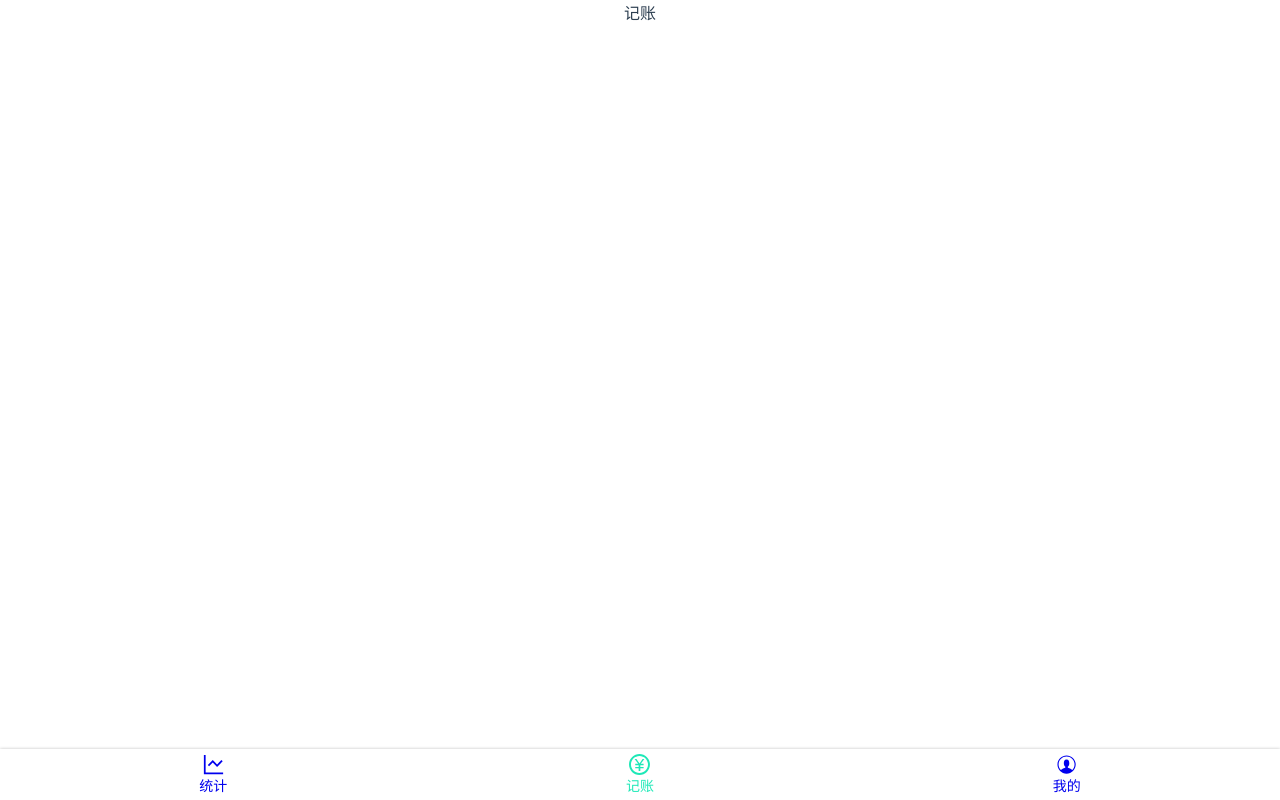
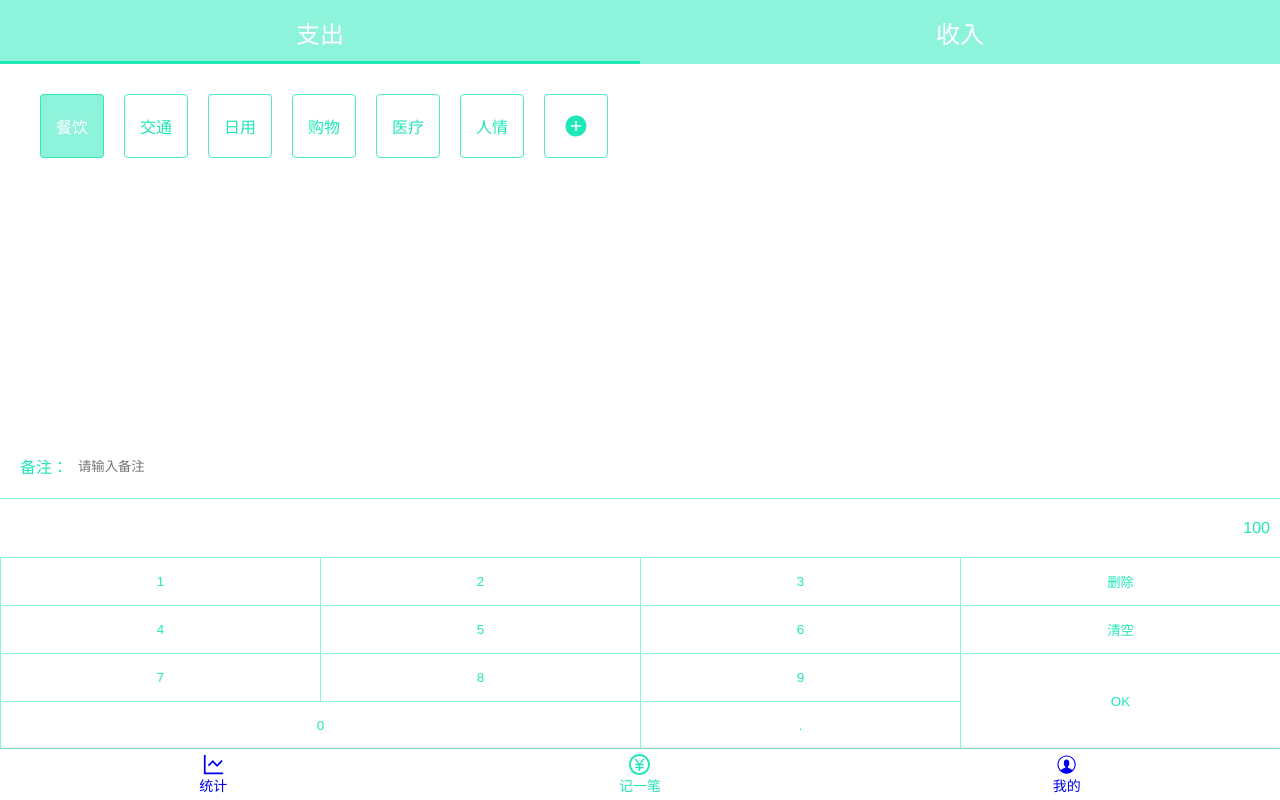
Before and after one commit to chenyulian/minto-account, a Vue app: page /#/record in a window 1280 px wide. Built offline with nearby package versions, Linux system fonts and the light colour scheme.

Commit message:
更新Record组件样式

```diff
--- a/src/App.vue
+++ b/src/App.vue
@@ -19,8 +19,16 @@
   box-sizing: border-box;
 }
 
+ul,ol {
+  list-style: none;
+}
+
 a {
   text-decoration: none;
 }
 
+:focus {
+  outline: none;
+}
+
 </style>
--- a/src/components/Layout.vue
+++ b/src/components/Layout.vue
@@ -1,6 +1,6 @@
 <template>
     <div class="layout-wrapper">
-        <div class="content">
+        <div class="content" :class="classPrefix && `${classPrefix}-content`">
             <slot />
         </div>
 
@@ -15,7 +15,10 @@
         name: 'Layout',
         components: {
             Nav
-        }
+        },
+        props: [
+            'classPrefix'
+        ]
     }
 </script>
 
--- a/src/components/Nav.vue
+++ b/src/components/Nav.vue
@@ -6,7 +6,7 @@
       </router-link>
       <router-link to="/record" class="item">
         <Icon name="money" />
-        记账
+        记一笔
       </router-link>
       <router-link to="/userInfo" class="item">
         <Icon name="user" />
--- a/src/views/Record.vue
+++ b/src/views/Record.vue
@@ -1,8 +1,53 @@
 <template>
-    <Layout>
-        <p>
-            记账
-        </p>
+    <Layout class-prefix="record-layout">
+        <div class="numberPad">
+            <div class="output">
+                100
+            </div>
+            <div class="buttons">
+                <button>1</button>
+                <button>2</button>
+                <button>3</button>
+                <button>删除</button>
+                <button>4</button>
+                <button>5</button>
+                <button>6</button>
+                <button>清空</button>
+                <button>7</button>
+                <button>8</button>
+                <button>9</button>
+                <button class="ok">OK</button>
+                <button class="zero">0</button>
+                <button class="point">.</button>
+            </div>
+        </div>
+
+        <div>
+            <label class="notes">
+                <span class="name">备注：</span>
+                <input type="text" placeholder="请输入备注"/>
+            </label>
+        </div>
+
+         <div class="tags">
+            <ul>
+                <li class="selected">餐饮</li>
+                <li>交通</li>
+                <li>日用</li>
+                <li>购物</li>
+                <li>医疗</li>
+                <li>人情</li>
+                <li><Icon name="add" /></li>
+            </ul>
+        </div>
+
+        <div class="type">
+            <ul class="types">
+                <li  class="selected">支出</li>
+                <li>收入</li>
+            </ul>
+        </div>
+
     </Layout>
 </template>
 
@@ -12,6 +57,123 @@
     }
 </script>
 
+<style lang="scss">
+    .record-layout-content {
+        display: flex;
+        flex-direction: column-reverse;
+    }
+</style>
 <style lang="scss" scoped>
 
+    .types {
+        color: white;
+        display: flex;
+        background: rgba(30, 232, 183,50%);;
+        flex-direction: row;
+        font-size: 24px;
+        text-align: center;
+        > li {
+            display: flex;
+            width: 50%;
+            height: 64px;
+            justify-content: center;
+            align-items: center;
+            position: relative;
+            &.selected::after{
+                position: absolute;
+                content: '';
+                width: 100%;
+                height: 3px;
+                background-color: rgba(30, 232, 183);
+                bottom: 0;
+                left: 0;
+            }
+        }
+    }
+
+    .tags {
+        flex-grow: 1;
+        flex-wrap: wrap;
+        background-color: white;
+        overflow: auto;
+        color: rgba(30, 232, 183);
+
+        > ul {
+            display: flex;
+            flex-wrap: wrap;
+            padding: 20px 30px;
+        }
+        > ul > li {
+            width: 64px;
+            height: 64px;
+            border: 1px solid rgba(30, 232, 183, 80%);
+            display: flex;
+            justify-content: center;
+            align-items: center;
+            margin: 10px;
+            border-radius: 4px;
+            &.selected {
+                background-color: rgba(30, 232, 183, 50%);
+                color: white;
+            }
+        }
+    }
+
+    .notes {
+        display: flex;
+        align-items: center;
+        color: rgba(30, 232, 183);
+        > .name {
+            padding-left: 20px;
+            padding-right: 10px;
+        }
+        > input {
+            height: 64px;
+            flex-grow: 1;
+            border: none;
+        }
+
+    }
+
+    .numberPad {
+        color: rgba(30, 232, 183);
+        > .output {
+            padding: 20px 10px;
+            text-align: right;
+            border-top: 1px solid rgba(30, 232, 183, 50%);
+        }
+        > .buttons {
+            > button {
+                $h: 48px;
+                width: 25%;
+                height: $h;
+                border-left: 1px solid rgba(30, 232, 183, 50%);
+                border-right: none;
+                border-top: 1px solid rgba(30, 232, 183, 50%);
+                border-bottom: none;
+                background-color: transparent;
+                color: rgba(30, 232, 183);
+                float: left;
+                &.ok {
+                    height: 2*$h;
+                    float:right;
+                    border-bottom: 1px solid rgba(30, 232, 183, 50%);
+                }
+                &.zero {
+                    width: 50%;
+                    border-bottom: 1px solid rgba(30, 232, 183, 50%);
+                }
+
+                &.point {
+                    border-bottom: 1px solid rgba(30, 232, 183, 50%);
+                }
+
+                &:focus {
+                    background-color: rgba(30, 232, 183, 50%);
+                }
+            }
+
+
+        }
+    }
 </style>
```
